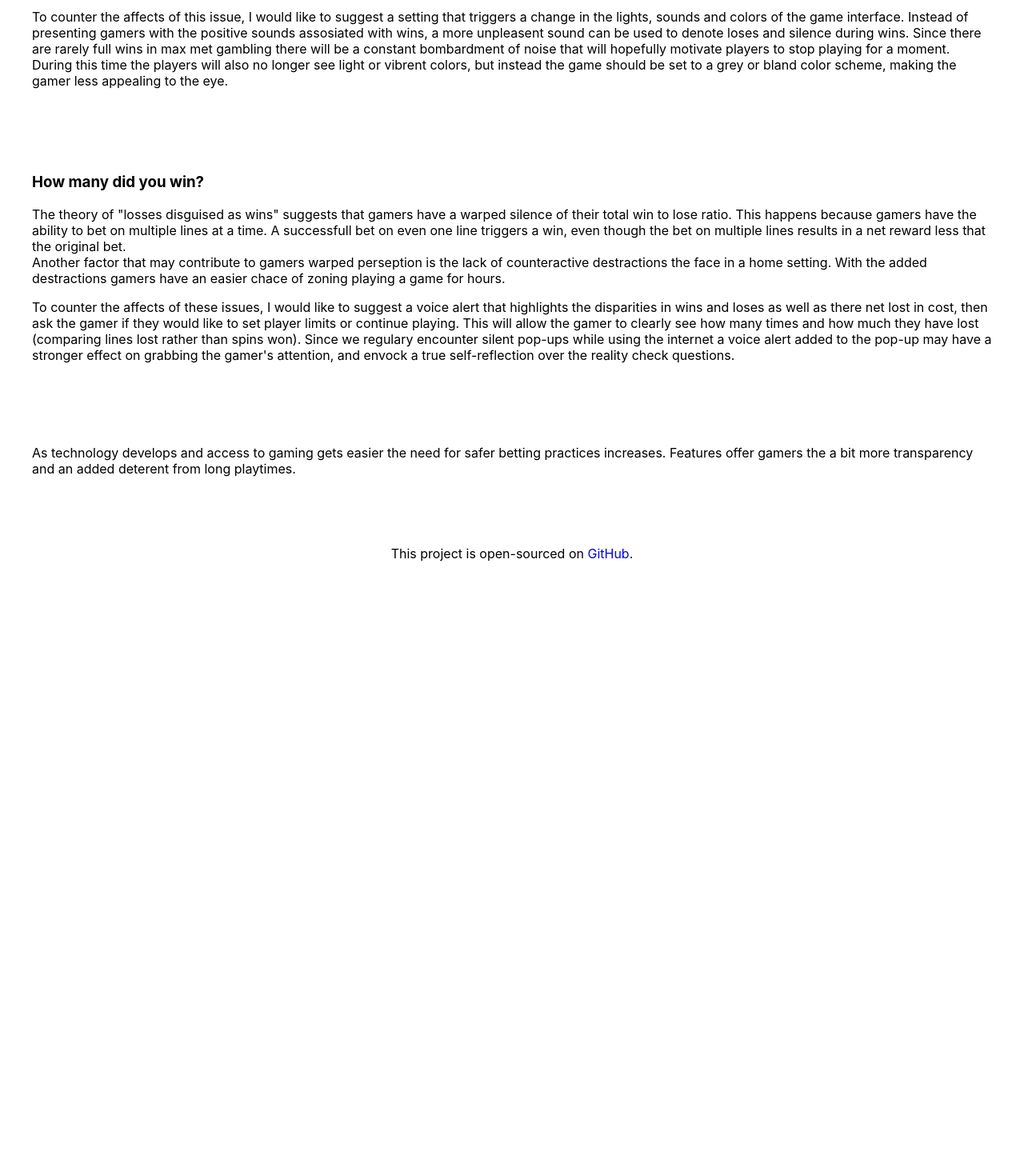
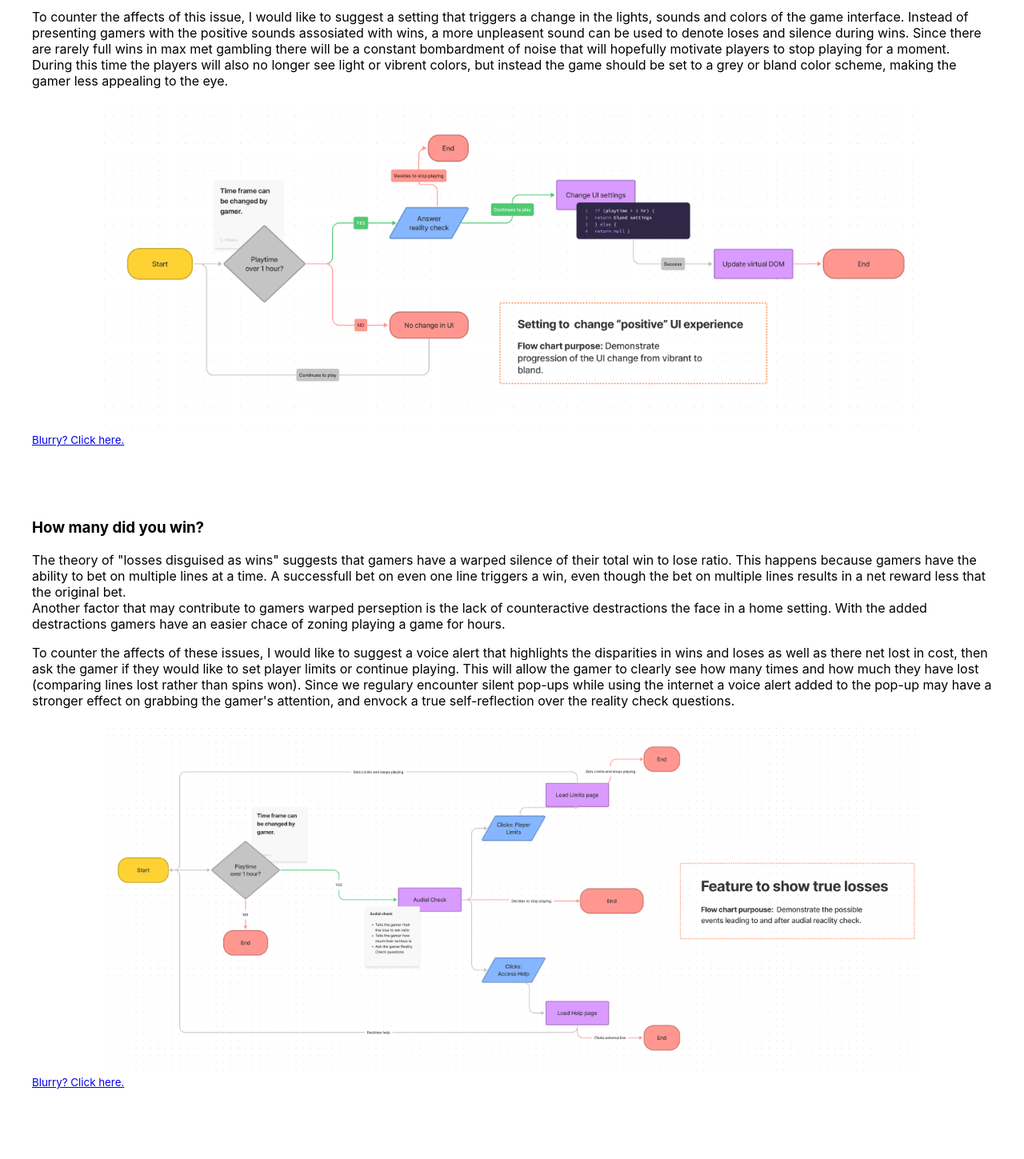
Before and after one commit to ChyenneW/happyhacker-2022showcode-hackathon-project, a React (Create React App) app: page / in a window 1280 px wide. Shown: the part 720-2169 px from the top of the page at 80% size. Before the commit the page ends 1462 px from the top, so only its background shows below. Built offline with nearby package versions, Linux system fonts and the light colour scheme.

Commit message:
Add flowcharts and link figma

```diff
--- a/src/App.css
+++ b/src/App.css
@@ -12,6 +12,11 @@
   margin: 10px;
   text-align: left;
 }
+.Section img {
+  max-width: 85%;
+  display: block;
+  margin: 0 auto;
+}
 
 .Footer {
   padding: 30px;
--- a/src/AudialCheck.js
+++ b/src/AudialCheck.js
@@ -1,4 +1,5 @@
 import React from "react";
+import audialCheck from "./images/audialCheck.png";
 
 export default function AudialCheck() {
   return (
@@ -29,6 +30,22 @@ export default function AudialCheck() {
         effect on grabbing the gamer's attention, and envock a true
         self-reflection over the reality check questions.
       </p>
+
+      <img
+        src={audialCheck}
+        alt="Screenshot of the flow of progression
+      for this feature"
+      />
+      <small>
+        <a
+          href="https://www.figma.com/file/rRScnD5HCXovP9sXABN5tG/Audial-Check-Feature?node-id=0%3A1"
+          title="flowchart's figma file"
+          target="_blank"
+          rel="noreferrer"
+        >
+          Blurry? Click here.
+        </a>
+      </small>
     </section>
   );
 }
--- a/src/UiChange.js
+++ b/src/UiChange.js
@@ -1,4 +1,5 @@
 import React from "react";
+import interfaceChange from "./images/interfaceChange.png";
 
 export default function UiChange() {
   return (
@@ -24,6 +25,22 @@ export default function UiChange() {
         instead the game should be set to a grey or bland color scheme, making
         the gamer less appealing to the eye.
       </p>
+
+      <img
+        src={interfaceChange}
+        alt="Screenshot of the flow of progression
+      for this feature"
+      />
+      <small>
+        <a
+          href="https://www.figma.com/file/4mPLM1vuIK7vdJldZgh6PD/UI-Change-FlowChart?node-id=0%3A1"
+          title="flowchart's figma file"
+          target="_blank"
+          rel="noreferrer"
+        >
+          Blurry? Click here.
+        </a>
+      </small>
     </section>
   );
 }
```
